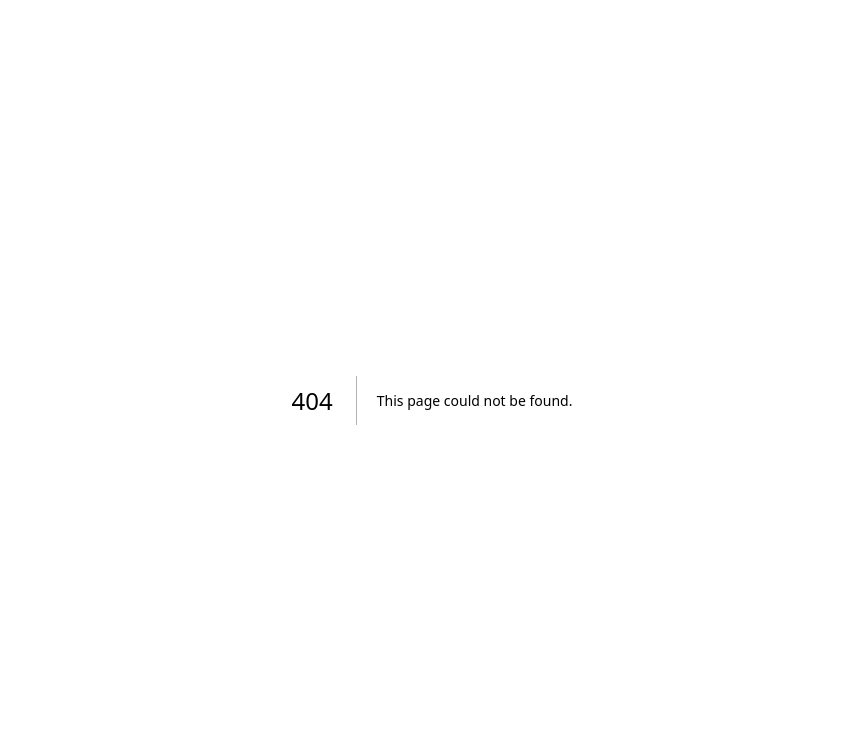
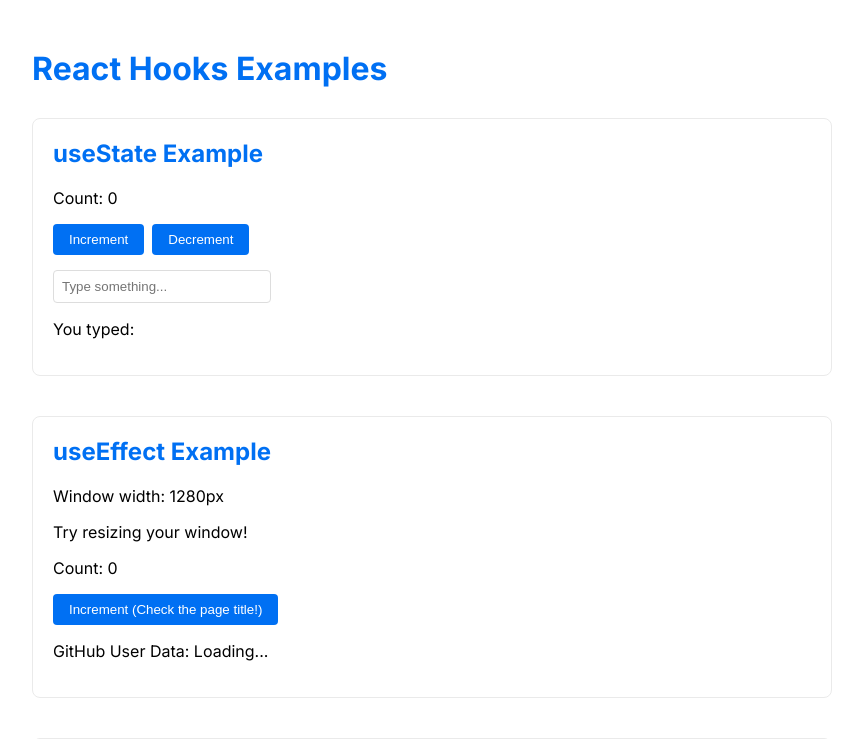
Before and after one commit to gsalunke/experimental, a Next.js app: page /hooks in a window 1280 px wide. Before the commit this address had no page. Shown: the top 739 px of the page, without its empty margins (208-1071 px from the left). Built offline with nearby package versions, Linux system fonts and the light colour scheme; no server answers.

Commit message:
Move all files to app directory and update import paths

```diff
--- a/src/components/hooks/CustomHookExample.tsx
+++ b/app/components/hooks/CustomHookExample.tsx
@@ -1,4 +1,3 @@
-import React from 'react';
 import { useLocalStorage } from './useLocalStorage';
 import { useDebounce } from './useDebounce';
 
--- a/src/components/hooks/UseContextExample.tsx
+++ b/app/components/hooks/UseContextExample.tsx
@@ -1,5 +1,5 @@
 import React from 'react';
-import { useTheme } from '@/src/context/ThemeContext';
+import { useTheme } from '@/app/context/ThemeContext';
 
 const UseContextExample: React.FC = () => {
   const { theme, toggleTheme } = useTheme();
--- a/app/globals.css
+++ b/app/globals.css
@@ -1,42 +1,53 @@
 :root {
-  --background: #ffffff;
-  --foreground: #171717;
+  --primary-color: #0070f3;
+  --background-color: #ffffff;
+  --text-color: #333333;
 }
 
-@media (prefers-color-scheme: dark) {
-  :root {
-    --background: #0a0a0a;
-    --foreground: #ededed;
-  }
+.example-container {
+  border: 1px solid #eaeaea;
+  border-radius: 8px;
+  padding: 20px;
+  margin-bottom: 20px;
 }
 
-html,
-body {
-  max-width: 100vw;
-  overflow-x: hidden;
+.example-container h2 {
+  margin-top: 0;
+  color: var(--primary-color);
 }
 
-body {
-  color: var(--foreground);
-  background: var(--background);
-  font-family: Arial, Helvetica, sans-serif;
-  -webkit-font-smoothing: antialiased;
-  -moz-osx-font-smoothing: grayscale;
+.counter-section,
+.input-section,
+.window-width-section,
+.data-section,
+.local-storage-section,
+.debounce-section {
+  margin: 15px 0;
 }
 
-* {
-  box-sizing: border-box;
-  padding: 0;
-  margin: 0;
+button {
+  background-color: var(--primary-color);
+  color: white;
+  border: none;
+  padding: 8px 16px;
+  border-radius: 4px;
+  cursor: pointer;
+  margin-right: 8px;
 }
 
-a {
-  color: inherit;
-  text-decoration: none;
+button:hover {
+  opacity: 0.9;
 }
 
-@media (prefers-color-scheme: dark) {
-  html {
-    color-scheme: dark;
-  }
+input {
+  padding: 8px;
+  border: 1px solid #ddd;
+  border-radius: 4px;
+  margin-right: 8px;
+  width: 200px;
 }
+
+.hooks-container h1 {
+  color: var(--primary-color);
+  margin-bottom: 30px;
+}
--- a/app/layout.tsx
+++ b/app/layout.tsx
@@ -1,32 +1,22 @@
-import type { Metadata } from "next";
-import { Geist, Geist_Mono } from "next/font/google";
-import "./globals.css";
+import type { Metadata } from 'next';
+import { Inter } from 'next/font/google';
+import './globals.css';
 
-const geistSans = Geist({
-  variable: "--font-geist-sans",
-  subsets: ["latin"],
-});
-
-const geistMono = Geist_Mono({
-  variable: "--font-geist-mono",
-  subsets: ["latin"],
-});
+const inter = Inter({ subsets: ['latin'] });
 
 export const metadata: Metadata = {
-  title: "Create Next App",
-  description: "Generated by create next app",
+  title: 'React Examples',
+  description: 'Collection of React examples including hooks, patterns, and best practices',
 };
 
 export default function RootLayout({
   children,
-}: Readonly<{
+}: {
   children: React.ReactNode;
-}>) {
+}) {
   return (
     <html lang="en">
-      <body className={`${geistSans.variable} ${geistMono.variable}`}>
-        {children}
-      </body>
+      <body className={inter.className}>{children}</body>
     </html>
   );
 }
--- a/src/app/globals.css
+++ /dev/null
@@ -1,53 +0,0 @@
-:root {
-  --primary-color: #0070f3;
-  --background-color: #ffffff;
-  --text-color: #333333;
-}
-
-.example-container {
-  border: 1px solid #eaeaea;
-  border-radius: 8px;
-  padding: 20px;
-  margin-bottom: 20px;
-}
-
-.example-container h2 {
-  margin-top: 0;
-  color: var(--primary-color);
-}
-
-.counter-section,
-.input-section,
-.window-width-section,
-.data-section,
-.local-storage-section,
-.debounce-section {
-  margin: 15px 0;
-}
-
-button {
-  background-color: var(--primary-color);
-  color: white;
-  border: none;
-  padding: 8px 16px;
-  border-radius: 4px;
-  cursor: pointer;
-  margin-right: 8px;
-}
-
-button:hover {
-  opacity: 0.9;
-}
-
-input {
-  padding: 8px;
-  border: 1px solid #ddd;
-  border-radius: 4px;
-  margin-right: 8px;
-  width: 200px;
-}
-
-.hooks-container h1 {
-  color: var(--primary-color);
-  margin-bottom: 30px;
-}
```
Also changed, not shown: app/hooks/page.tsx (renamed from src/app/hooks/page.tsx, +5 -5 lines), app/page.tsx (+15 -87 lines), app/components/hooks/UseEffectExample.tsx (renamed from src/components/hooks/UseEffectExample.tsx), app/components/hooks/UseStateExample.tsx (renamed from src/components/hooks/UseStateExample.tsx), app/components/hooks/useDebounce.ts (renamed from src/components/hooks/useDebounce.ts), app/components/hooks/useLocalStorage.ts (renamed from src/components/hooks/useLocalStorage.ts), app/context/ThemeContext.tsx (renamed from src/context/ThemeContext.tsx).
